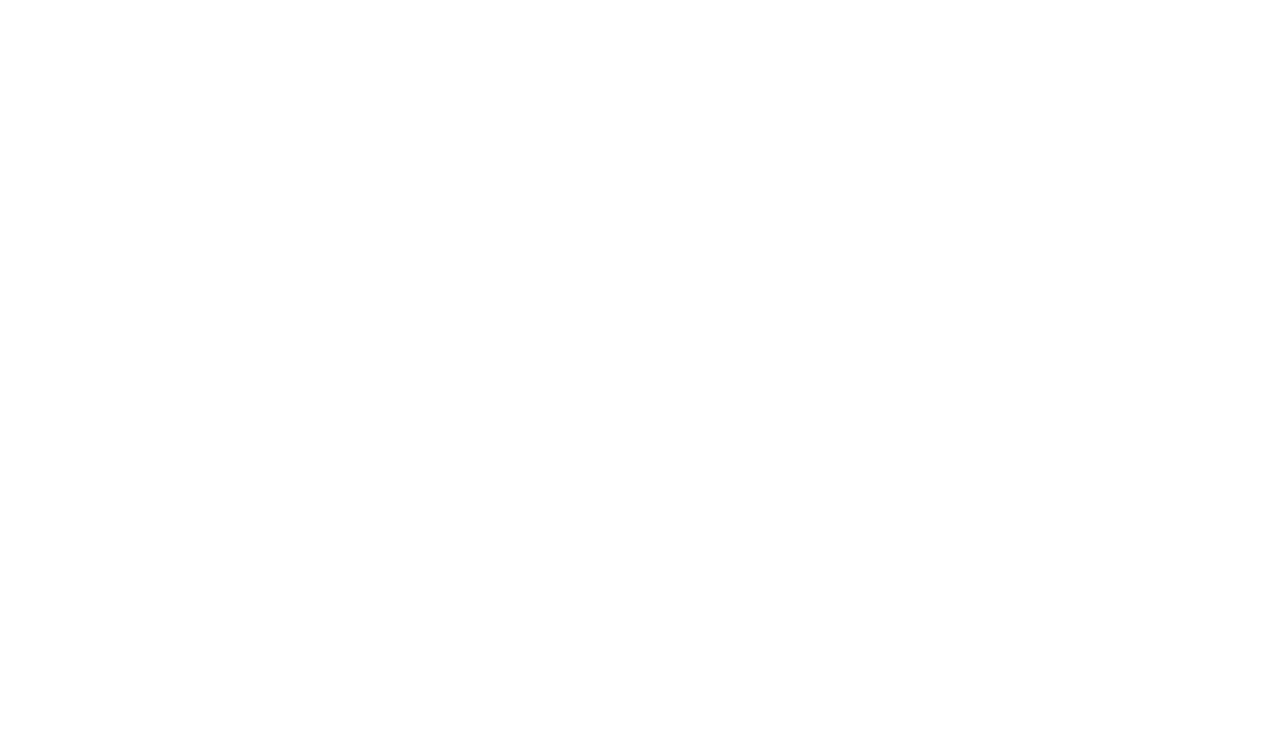
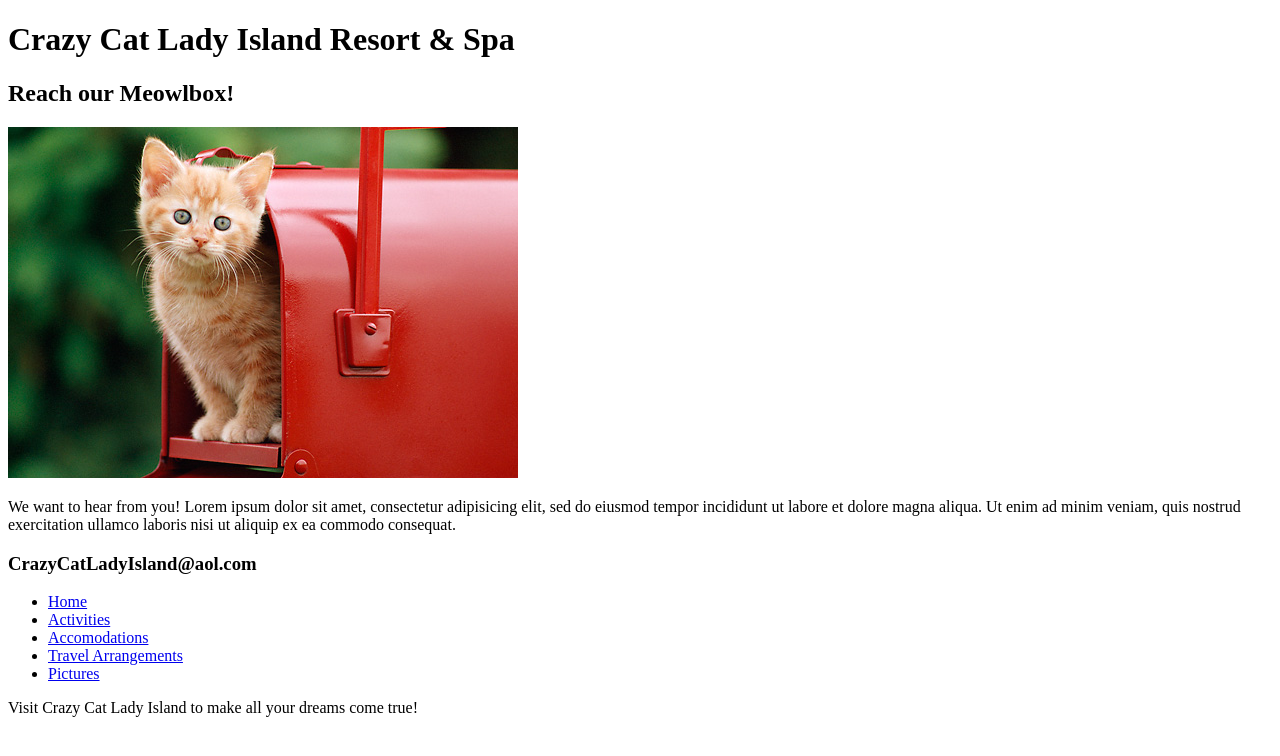
Before and after one commit to avocadobravado/crazy-cat-lady-island, a plain HTML site: page contact.html in a window 1280 px wide. Drawn offline with Linux system fonts and the light colour scheme.

Commit message:
Add space between OnCrazy in activities.html and add Contact.html content

```diff
--- a/contact.html
+++ b/contact.html
@@ -0,0 +1,36 @@
+<!DOCTYPE html>
+<html>
+  <head>
+    <meta charset="utf-8">
+    <title>Crazy Cat Lady Island Resort & Spa - Contact</title>
+  </head>
+  <body>
+    <h1>Crazy Cat Lady Island Resort & Spa</h1>
+    <h2>Reach our Meowlbox!</h2>
+    <img src="images/catmailbox.jpg" alt="HELLO!">
+    <p>
+      We want to hear from you! Lorem ipsum dolor sit amet, consectetur adipisicing elit, sed do eiusmod tempor incididunt ut labore et dolore magna aliqua. Ut enim ad minim veniam, quis nostrud exercitation ullamco laboris nisi ut aliquip ex ea commodo consequat.
+    </p>
+    <h3>CrazyCatLadyIsland@aol.com</h3>
+    <ul>
+      <li>
+        <a href="index.html">Home</a>
+      </li>
+      <li>
+        <a href="activities.html">Activities</a>
+      </li>
+      <li>
+        <a href="accomodations.html">Accomodations</a>
+      </li>
+      <li>
+        <a href="travel-arrangements.html">Travel Arrangements</a>
+      </li>
+      <li>
+        <a href="pictures.html">Pictures</a>
+      </li>
+    </ul>
+    <footer>
+      <p>Visit Crazy Cat Lady Island to make all your dreams come true!</p>
+    </footer>
+  </body>
+</html>
```
Also changed, not shown: activities.html (+1 -1 lines), images/catmailbox.JPG (added).
